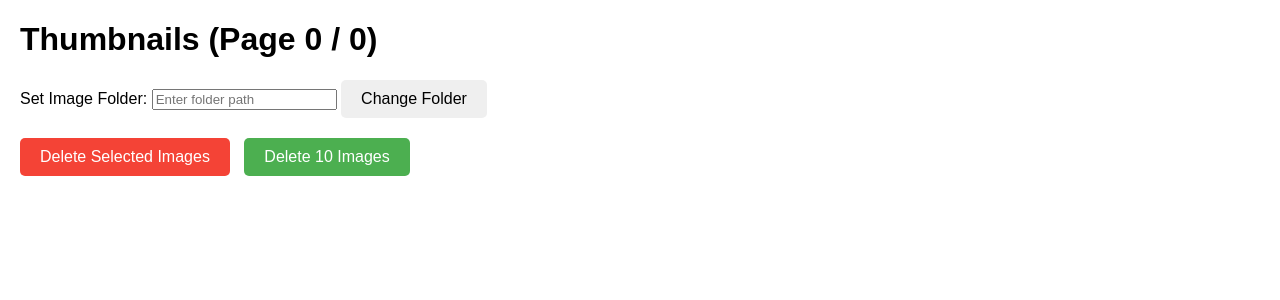
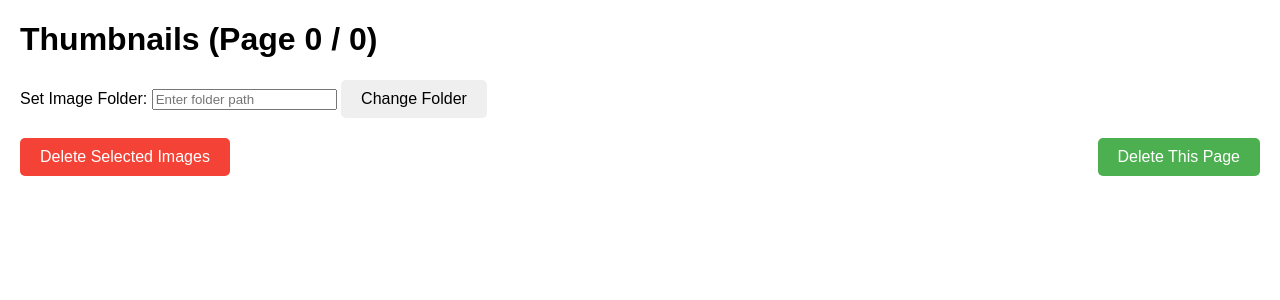
Before and after one commit to YaoChengTang/StereoSimulator, a Flask app: page / in a window 1280 px wide. Shown: the top 300 px of the page. Run offline with Flask 3, Linux system fonts and the light colour scheme; parts of the project's set-up code (start-up, migrations or seed data) failed here and were passed over.

Commit message:
fix(tools): user friendly

```diff
--- a/scripts/my_image_manager/app.py
+++ b/scripts/my_image_manager/app.py
@@ -13,7 +13,7 @@
 images = []
 current_page = 0  # 当前缩略图页面
 start_idx = 0
-images_per_page = 10  # 每页显示的图片数量
+images_per_page = 50  # 每页显示的图片数量
 current_image_index = 0  # 当前查看的图片索引
 
 
--- a/scripts/my_image_manager/templates/thumbnails.html
+++ b/scripts/my_image_manager/templates/thumbnails.html
@@ -22,12 +22,16 @@
     img.selected {
       border-color: red;
     }
-    .nav {
-      margin-top: 20px;
-    }
     form {
       margin-bottom: 20px;
     }
+    .nav {
+    margin-top: 20px;
+    display: flex; /* 启用 Flexbox 布局 */
+    justify-content: space-between; /* 按钮两端对齐 */
+    align-items: center; /* 垂直居中 */
+  }
+
     button {
       padding: 10px 20px;
       cursor: pointer;
@@ -35,24 +39,33 @@
       border-radius: 5px;
       font-size: 16px;
     }
+
+    /* 删除选中图片按钮样式 */
     button.delete-selected {
       background-color: #f44336; /* 红色 */
       color: white;
-      margin-right: 10px; /* 按钮间距 */
     }
+
     button.delete-selected:hover {
       background-color: #d32f2f; /* 深红 */
     }
+
+    /* 删除当前页图片按钮样式 */
     button.delete-page {
       background-color: #4CAF50; /* 绿色 */
       color: white;
     }
+
     button.delete-page:hover {
       background-color: #388E3C; /* 深绿 */
     }
   </style>
+
   <script>
     // 用于处理选中状态和批量删除
+    document.addEventListener("contextmenu", function(event) {
+      event.preventDefault(); // 阻止默认右键菜单
+    });
     let selectedImages = new Set();
 
     function toggleSelection(index, element) {
@@ -143,11 +156,11 @@
     {% if has_next_page %}
       <form method="POST" action="{{ url_for('action') }}">
         <input type="hidden" name="op" value="next_page">
-        <button type="submit">Next 10 Images</button>
+        <button type="submit">Next Page</button>
       </form>
       <form method="POST" action="{{ url_for('action') }}">
         <input type="hidden" name="op" value="prev_page">
-        <button type="submit">Prev 10 Images</button>
+        <button type="submit">Prev Page</button>
       </form>
     {% endif %}
 
@@ -155,7 +168,7 @@
     <button class="delete-selected" onclick="deleteSelectedImages()">Delete Selected Images</button>
 
     <!-- 删除当前页图片按钮 -->
-    <button class="delete-page" onclick="deletePage()">Delete 10 Images</button>
+    <button class="delete-page" onclick="deletePage()">Delete This Page</button>
   </div>
 </body>
 </html>
```
